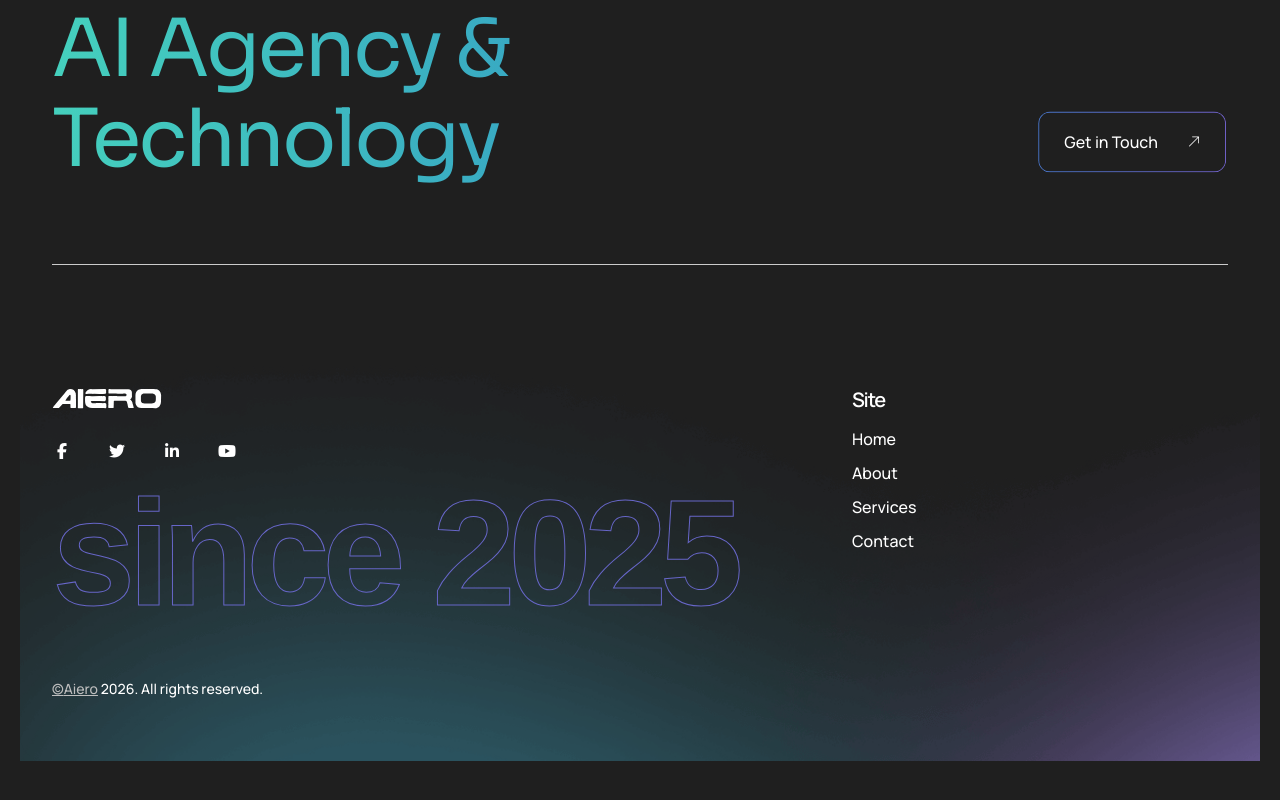
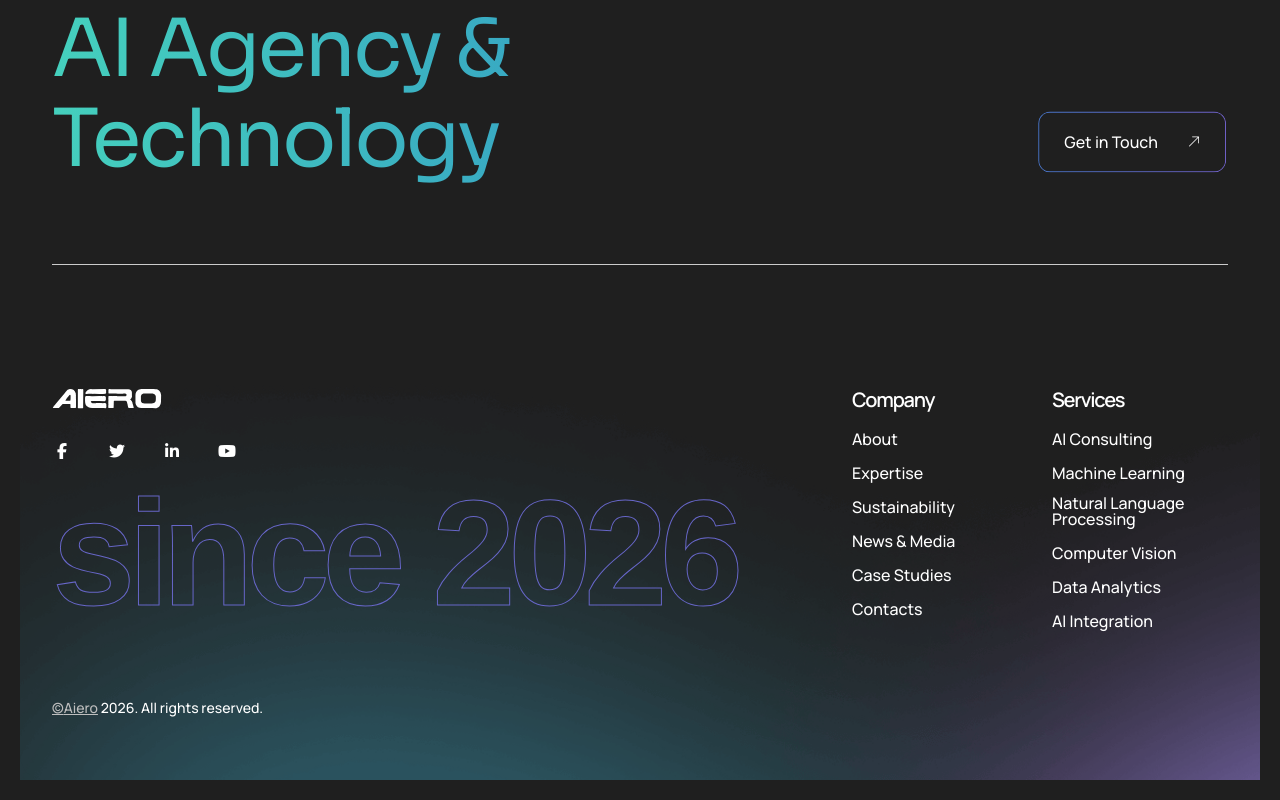
Before and after one commit to smacblade13/Theme-Aiero-1, a Next.js app: page /contact in a window 1280 px wide. Shown: the part 1770-2570 px from the top of the page. Built offline with nearby package versions, Linux system fonts and the light colour scheme; no server answers.

Commit message:
fix: update in the home page, its completion

```diff
--- a/components/common/Accordion.tsx
+++ b/components/common/Accordion.tsx
@@ -32,7 +32,9 @@ function AccordionPanel({ answer, isOpen }: { answer: string; isOpen: boolean })
       }}
     >
       <div ref={ref} className="accordion-body">
-        {answer}
+        {answer.split("\n\n").map((para, i) => (
+          <p key={i}>{para}</p>
+        ))}
       </div>
     </div>
   );
--- a/components/footers/Footer1.tsx
+++ b/components/footers/Footer1.tsx
@@ -24,7 +24,7 @@ export default function Footer1() {
       <div className="widget-area ibt-section-gapTop">
         <div className="container">
           <div className="row">
-            <div className="col-xl-8 col-lg-6">
+            <div className="col-xl-8 col-lg-6 col-sm-12">
               <div className="about-widget footer-widget">
                 <div className="footer-logo">
                   <Image
@@ -48,13 +48,12 @@ export default function Footer1() {
                     </li>
                   ))}
                 </ul>
-                <h2 className="title">since {site.legal.foundedYear}</h2>
+                <h2 className="title">since {new Date().getFullYear()}</h2>
               </div>
             </div>
-            <div className="col-xl-4 col-lg-6">
-              <div className="footer-menu">
             {footerLinkGroups.map((group) => (
-                  <div key={group.title} className="footer-links footer-widget">
+              <div key={group.title} className="col-xl-2 col-lg-3 col-sm-6">
+                <div className="footer-links footer-widget">
                   <h4 className="widget-title">{group.title}</h4>
                   <ul>
                     {group.links.map((item) => (
@@ -68,9 +67,8 @@ export default function Footer1() {
                     ))}
                   </ul>
                 </div>
+              </div>
             ))}
-              </div>
-            </div>
           </div>
         </div>
       </div>
--- a/components/homes/home-1/About.tsx
+++ b/components/homes/home-1/About.tsx
@@ -11,13 +11,14 @@ export default function About() {
     <section className="about-us-sec">
       <div className="container">
         <div className="row">
-          <div className="col-lg-5">
+          <div className="col-lg-5" style={{ minHeight: "500px" }}>
             <div className="about-img">
               <Image
                 alt={image.alt}
                 src={image.src}
                 width={image.width}
                 height={image.height}
+                style={{ width: "100%", height: "100%", objectFit: "cover" }}
               />
             </div>
           </div>
--- a/data/footer.ts
+++ b/data/footer.ts
@@ -1,12 +1,24 @@
 import type { FooterLinkItem, FooterLinkGroup } from "@/types/footer";
 
 export const footerCompanyLinks: FooterLinkItem[] = [
-  { label: "Home", href: "/" },
-  { label: "About", href: "/about" },
-  { label: "Services", href: "/services" },
-  { label: "Contact", href: "/contact" },
+  { label: "About", href: "#" },
+  { label: "Expertise", href: "#" },
+  { label: "Sustainability", href: "#" },
+  { label: "News & Media", href: "#" },
+  { label: "Case Studies", href: "#" },
+  { label: "Contacts", href: "#" },
+];
+
+export const footerServicesLinks: FooterLinkItem[] = [
+  { label: "AI Consulting", href: "#" },
+  { label: "Machine Learning", href: "#" },
+  { label: "Natural Language Processing", href: "#" },
+  { label: "Computer Vision", href: "#" },
+  { label: "Data Analytics", href: "#" },
+  { label: "AI Integration", href: "#" },
 ];
 
 export const footerLinkGroups: FooterLinkGroup[] = [
-  { title: "Site", links: footerCompanyLinks },
+  { title: "Company", links: footerCompanyLinks },
+  { title: "Services", links: footerServicesLinks },
 ];
--- a/data/site.ts
+++ b/data/site.ts
@@ -57,6 +57,5 @@ export const site: SiteConfig = {
   },
   legal: {
     copyrightHolder: "Aiero",
-    foundedYear: 2025,
   },
 };
--- a/public/assets/scss/sections/_about.scss
+++ b/public/assets/scss/sections/_about.scss
@@ -57,17 +57,13 @@
   }
 }
 .about-img {
-  position: absolute;
-  top: 60px;
-  bottom: 0;
-  left: -300px;
+  position: relative;
   overflow: hidden;
+  border-radius: 25px;
   height: 100%;
   @include smd {
-    position: static;
     height: auto;
-    overflow: visible;
-    margin-left: -12px;
+    margin-bottom: 40px;
   }
   img {
     border-radius: 25px;
@@ -75,21 +71,9 @@
     object-position: top;
     width: 100%;
     height: 100%;
-    @include xl {
-      width: 1000px;
-      object-fit: contain;
-    }
-    @include lg {
-      width: 920px;
-    }
-    @include ml {
-      width: 820px;
-    }
-    @include md {
-      width: 700px;
-    }
-    @include sm {
-      width: 100%;
+    display: block;
+    @include smd {
+      height: auto;
     }
   }
 }
--- a/types/site.ts
+++ b/types/site.ts
@@ -50,6 +50,5 @@ export type SiteConfig = {
   seo: SeoConfig;
   legal: {
     copyrightHolder: string;
-    foundedYear: number;
   };
 };
```
Also changed, not shown: data/home1/faqs.ts (+4 -4 lines), public/assets/images/about/about-us-hero.jpg (added). Lines whose indentation alone changed are shown as unchanged.
